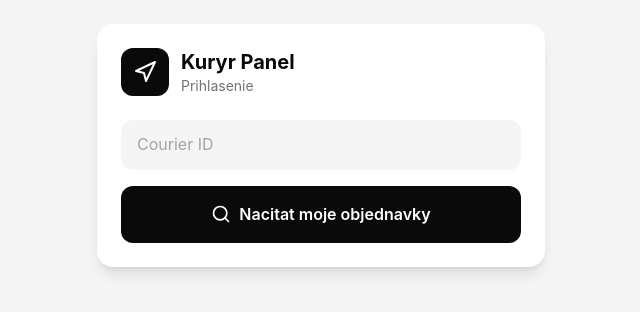
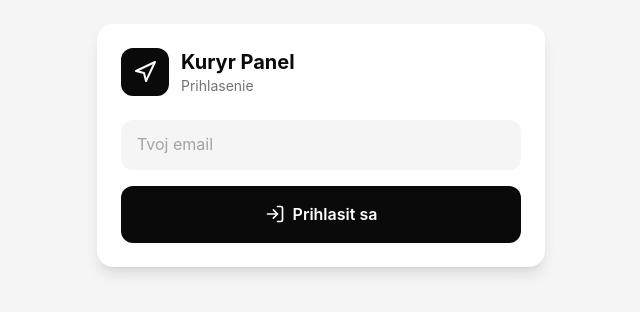
Before and after one commit to JoeBlackino80/vastor-app, a Next.js app: page /kuryr in a window 1280 px wide. Shown: the top 312 px of the page, without its empty margins (319-959 px from the left). Built offline with nearby package versions, Linux system fonts and the light colour scheme.

Commit message:
Add courier login by email

```diff
--- /dev/null
+++ b/app/api/courier-login/route.ts
@@ -0,0 +1,22 @@
+import { NextResponse } from 'next/server'
+import { supabase } from '@/lib/supabase'
+
+export async function GET(request: Request) {
+  const { searchParams } = new URL(request.url)
+  const email = searchParams.get('email')
+
+  if (!email) {
+    return NextResponse.json({ error: 'Missing email' }, { status: 400 })
+  }
+
+  const { data: courier, error } = await (supabase.from('couriers') as any)
+    .select('*')
+    .eq('email', email)
+    .single()
+
+  if (error || !courier) {
+    return NextResponse.json({ courier: null })
+  }
+
+  return NextResponse.json({ courier })
+}
--- a/app/kuryr/page.tsx
+++ b/app/kuryr/page.tsx
@@ -1,27 +1,43 @@
 'use client'
 import { useState, useEffect } from 'react'
-import { MapPin, Navigation, Play, Package, CheckCircle, Search } from 'lucide-react'
+import { MapPin, Navigation, Play, Package, CheckCircle, LogIn } from 'lucide-react'
 
 export default function CourierPanel() {
-  const [courierId, setCourierId] = useState('')
-  const [isLoggedIn, setIsLoggedIn] = useState(false)
+  const [email, setEmail] = useState('')
+  const [courier, setCourier] = useState<any>(null)
   const [orders, setOrders] = useState<any[]>([])
   const [selectedOrder, setSelectedOrder] = useState<any>(null)
   const [isTracking, setIsTracking] = useState(false)
   const [watchId, setWatchId] = useState<number | null>(null)
   const [currentLocation, setCurrentLocation] = useState<{lat: number, lng: number} | null>(null)
   const [status, setStatus] = useState('')
+  const [loading, setLoading] = useState(false)
 
-  const fetchMyOrders = async () => {
+  const fetchMyOrders = async (courierId: string) => {
     const res = await fetch(`/api/courier-orders?courier_id=${courierId}`)
     const data = await res.json()
     setOrders(data.orders || [])
   }
 
-  const login = () => {
-    if (!courierId) { setStatus('Zadaj Courier ID'); return }
-    setIsLoggedIn(true)
-    fetchMyOrders()
+  const login = async () => {
+    if (!email) { setStatus('Zadaj email'); return }
+    setLoading(true)
+    setStatus('')
+
+    try {
+      const res = await fetch(`/api/courier-login?email=${encodeURIComponent(email)}`)
+      const data = await res.json()
+
+      if (data.courier) {
+        setCourier(data.courier)
+        fetchMyOrders(data.courier.id)
+      } else {
+        setStatus('Kurier s tymto emailom neexistuje')
+      }
+    } catch (err) {
+      setStatus('Chyba pri prihlaseni')
+    }
+    setLoading(false)
   }
 
   const selectOrder = (order: any) => {
@@ -30,7 +46,7 @@ export default function CourierPanel() {
   }
 
   const startTracking = () => {
-    if (!selectedOrder) { setStatus('Vyber objednavku'); return }
+    if (!selectedOrder || !courier) { setStatus('Vyber objednavku'); return }
     if (!navigator.geolocation) { setStatus('Geolokacia nie je podporovana'); return }
 
     setIsTracking(true)
@@ -43,7 +59,7 @@ export default function CourierPanel() {
         await fetch('/api/location', {
           method: 'POST',
           headers: { 'Content-Type': 'application/json' },
-          body: JSON.stringify({ courier_id: courierId, order_id: selectedOrder.id, latitude, longitude })
+          body: JSON.stringify({ courier_id: courier.id, order_id: selectedOrder.id, latitude, longitude })
         })
         setStatus('Aktualizovane: ' + new Date().toLocaleTimeString())
       } catch (err) { setStatus('Chyba pri odosielani') }
@@ -60,26 +76,26 @@ export default function CourierPanel() {
   }
 
   const completeDelivery = async () => {
-    if (!selectedOrder) return
+    if (!selectedOrder || !courier) return
     try {
       const res = await fetch('/api/complete-delivery', {
         method: 'POST',
         headers: { 'Content-Type': 'application/json' },
-        body: JSON.stringify({ order_id: selectedOrder.id, courier_id: courierId })
+        body: JSON.stringify({ order_id: selectedOrder.id, courier_id: courier.id })
       })
       const data = await res.json()
       if (data.success) {
         stopTracking()
         setStatus('Dorucenie dokoncene!')
         setSelectedOrder(null)
-        fetchMyOrders()
+        fetchMyOrders(courier.id)
       } else {
         setStatus('Chyba: ' + (data.error || 'Nepodarilo sa'))
       }
     } catch (err) { setStatus('Chyba pri dokoncovani') }
   }
 
-  if (!isLoggedIn) {
+  if (!courier) {
     return (
       <div className="min-h-screen bg-gray-100 p-6">
         <div className="max-w-md mx-auto bg-white rounded-2xl p-6 shadow-lg">
@@ -87,10 +103,17 @@ export default function CourierPanel() {
             <div className="w-12 h-12 bg-black rounded-xl flex items-center justify-center"><Navigation className="w-6 h-6 text-white" /></div>
             <div><h1 className="text-xl font-bold">Kuryr Panel</h1><p className="text-gray-500 text-sm">Prihlasenie</p></div>
           </div>
-          <input type="text" value={courierId} onChange={(e) => setCourierId(e.target.value)} placeholder="Courier ID" className="w-full px-4 py-3 bg-gray-100 rounded-xl mb-4" onKeyDown={(e) => e.key === 'Enter' && login()} />
+          <input
+            type="email"
+            value={email}
+            onChange={(e) => setEmail(e.target.value)}
+            placeholder="Tvoj email"
+            className="w-full px-4 py-3 bg-gray-100 rounded-xl mb-4"
+            onKeyDown={(e) => e.key === 'Enter' && login()}
+          />
           {status && <p className="text-center text-sm mb-4 text-red-500">{status}</p>}
-          <button onClick={login} className="w-full py-4 bg-black text-white rounded-xl font-semibold flex items-center justify-center gap-2">
-            <Search className="w-5 h-5" /> Nacitat moje objednavky
+          <button onClick={login} disabled={loading} className="w-full py-4 bg-black text-white rounded-xl font-semibold flex items-center justify-center gap-2 disabled:opacity-50">
+            <LogIn className="w-5 h-5" /> {loading ? 'Nacitavam...' : 'Prihlasit sa'}
           </button>
         </div>
       </div>
@@ -105,9 +128,12 @@ export default function CourierPanel() {
           <div className="flex items-center justify-between">
             <div className="flex items-center gap-3">
               <div className="w-12 h-12 bg-black rounded-xl flex items-center justify-center"><Navigation className="w-6 h-6 text-white" /></div>
-              <div><h1 className="text-xl font-bold">Kuryr Panel</h1><p className="text-gray-500 text-sm">ID: {courierId.substring(0, 8)}...</p></div>
+              <div>
+                <h1 className="text-xl font-bold">{courier.first_name} {courier.last_name}</h1>
+                <p className="text-gray-500 text-sm">{courier.vehicle_type} • {courier.rating} ⭐</p>
+              </div>
             </div>
-            <button onClick={fetchMyOrders} className="p-2 bg-gray-100 rounded-xl"><Package className="w-5 h-5" /></button>
+            <button onClick={() => fetchMyOrders(courier.id)} className="p-2 bg-gray-100 rounded-xl"><Package className="w-5 h-5" /></button>
           </div>
         </div>
 
@@ -137,7 +163,7 @@ export default function CourierPanel() {
           )}
         </div>
 
-        {/* Tracking panel - only if order selected */}
+        {/* Tracking panel */}
         {selectedOrder && (
           <div className="bg-white rounded-2xl p-6 shadow-lg">
             <h2 className="font-bold mb-4">Sledovanie polohy</h2>
@@ -163,7 +189,6 @@ export default function CourierPanel() {
         {selectedOrder && (
           <div className="bg-white rounded-2xl p-6 shadow-lg">
             <h2 className="font-bold mb-4 flex items-center gap-2"><CheckCircle className="w-5 h-5" /> Dokoncit dorucenie</h2>
-            <p className="text-gray-500 text-sm mb-4">Po doruceni balika klikni na tlacidlo nizsie.</p>
             <button onClick={completeDelivery} className="w-full py-4 bg-green-500 text-white rounded-xl font-semibold flex items-center justify-center gap-2">
               <CheckCircle className="w-5 h-5" /> Dorucenie dokoncene
             </button>
```
